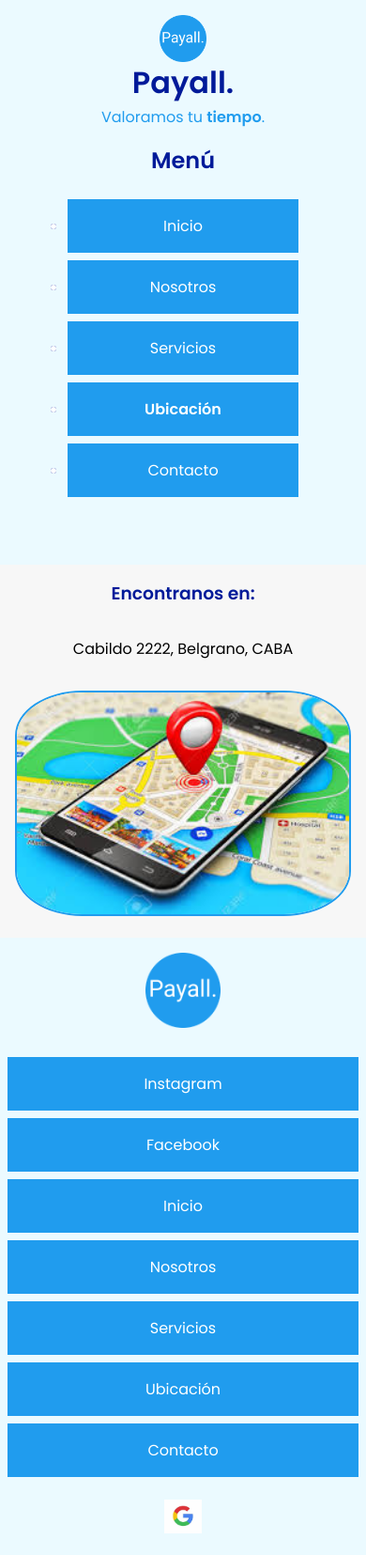
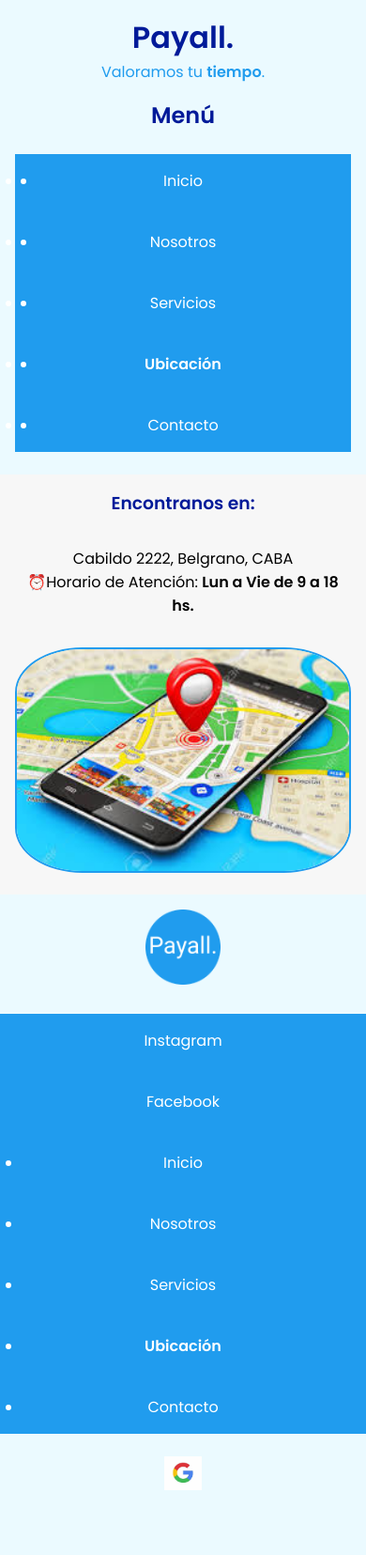
Before and after one commit to maxivienni90/proyecto, a plain HTML site: page ubicacion.html in a window 390 px wide. Shown: the whole page at 94% size. After the commit the page ends 1609 px from the top, so only its background shows below. Drawn offline with Linux system fonts and the light colour scheme.

Commit message:
actualización flex

```diff
--- a/estilo.css
+++ b/estilo.css
@@ -4,14 +4,13 @@
     font-family: 'Poppins', sans-serif;
     /*la fuente es provisoria, ya seleccioné una pero voy a seguir buscando*/
 }
-header{
+.header{
     background-image: url(./img2/apple-touch-icon.png);
     background-repeat: no-repeat;
     background-position: center left;
     background-size: 50px;
     text-align: center;
     color: #209CEE;
-    padding: 1rem;
 }
 h1{
     text-align: center;
@@ -87,16 +86,20 @@
     max-width: 400px;
 }
 .menu{
-    padding: 1rem;
     color: white;
     background-color: #209CEE;
     text-align: center;
-    display:inline-block;
+    display:flexbox;
+    flex-flow: row;
     text-decoration: none;
+    width: 100%;
+    position: absolute;
+    position: sticky;
 }
 li{
     display: inline-block;
     text-decoration: none;
+    padding: 1rem;
 }
 a{
     display: inline-block;
@@ -114,8 +117,10 @@
     color: white;
     background-color: #209CEE;
     text-align: center;
-    display:inline-block;
+    display: flexbox;
+    flex-flow: row;
     text-decoration: none;
+    width: 100%;
 }
 .logoFooter{
     margin: 1rem;
@@ -137,7 +142,6 @@
         background-size: 50px;
         text-align: center;
         color: #209CEE;
-        padding: 3rem;
         margin: 1rem;
         text-decoration: none;
     }
@@ -146,6 +150,7 @@
         display: grid;
         grid-template-columns: repeat(1, auto);
         grid-template-rows: repeat(5, auto);
+        text-decoration: none;
         grid-template-areas:
         "header"
         "contenidoTitulo"
@@ -157,11 +162,13 @@
         background-color: #ebfaff;
         color:#001a99;
         grid-area: header;
+        text-decoration: none;
     }
     .contenidoTitulo{
         padding: 1rem;
         background-color: #f7f7f7;
         grid-area: contenidoTitulo;
+        text-decoration: none;
         width: 100%;
     }
     .sidebar{
@@ -169,6 +176,7 @@
         background-color: #f7f7f7;
         text-align: center;
         grid-area: sidebar;
+        text-decoration: none;
     }
     .cajaImagen{
         padding: 1rem;
@@ -176,6 +184,7 @@
         text-align: center;
         grid-area: cajaImagen;
         background-color: #f7f7f7;
+        text-decoration: none;
     }
     .footer {
         background: #ebfaff;
@@ -192,14 +201,18 @@
         "sidebar"
         "cajaImagen"
         "footer";
+        text-decoration: none;
     }
     .menu{
-        padding: 1rem;
         color: white;
         background-color: #209CEE;
         text-align: center;
-        display:list-item;
+        display:flexbox;
+        flex-flow: row;
         text-decoration: none;
+        width: 100%;
+        position: absolute;
+        position: sticky;
     }
     li{
         display: list-item;
--- a/ubicacion.html
+++ b/ubicacion.html
@@ -21,12 +21,12 @@
             <p>Valoramos tu <strong>tiempo</strong>.</p>
             <nav>
                 <h2>Menú</h2>
-                <ul>
-                    <li><a class="menu" href="./index.html">Inicio</a></li>
-                    <li><a class="menu" href="./nosotros.html">Nosotros</a></li>
-                    <li><a class="menu" href="./servicios.html">Servicios</a></li>
-                    <li><a class="menu" href="./ubicacion.html"><strong>Ubicación</strong></a></li>
-                    <li><a class="menu" href="./contacto.html">Contacto</a></li>
+                <ul class="menu">
+                    <li ><a href="./index.html">Inicio</a></li>
+                    <li><a href="./nosotros.html">Nosotros</a></li>
+                    <li><a href="./servicios.html">Servicios</a></li>
+                    <li><a href="./ubicacion.html"><strong>Ubicación</strong></a></li>
+                    <li><a href="./contacto.html">Contacto</a></li>
                 </ul>
             </nav>
         </header>
@@ -35,6 +35,7 @@
         </div>
         <aside class="sidebar">
             <P>Cabildo 2222, Belgrano, CABA</P>
+            <p>⏰Horario de Atención: <strong>Lun a Vie de 9 a 18 hs.</strong>
         </aside>
         <div class="cajaImagen">
             <img class="imgSection" src="./img2/ubicación.jfif" alt="Mapa">
@@ -42,14 +43,14 @@
 <!--La idea es que las "section" tengan alturas similares...-->
         <footer class="footer">
             <img class="logoFooter" src="./img2/apple-touch-icon.png" alt="Icono">
-            <ul>
-                <li class="menuFooter">Instagram</li> <!--en cuanto se cree la cuenta se vincula-->
-                <li class="menuFooter">Facebook</li> <!--en cuanto se cree la cuenta se vincula-->
-                <li><a class="menuFooter" href="./index.html">Inicio</a></li>
-                <li><a class="menuFooter" href="./nosotros.html">Nosotros</a></li>
-                <li><a class="menuFooter" href="./servicios.html">Servicios</a></li>
-                <li><a class="menuFooter" href="./ubicacion.html">Ubicación</a></li>
-                <li><a class="menuFooter" href="./contacto.html">Contacto</a></li>
+            <ul class="menu">
+                <li>Instagram</li> <!--en cuanto se cree la cuenta se vincula-->
+                <li>Facebook</li> <!--en cuanto se cree la cuenta se vincula-->
+                <li><a href="./index.html">Inicio</a></li>
+                <li><a href="./nosotros.html">Nosotros</a></li>
+                <li><a href="./servicios.html">Servicios</a></li>
+                <li><a href="./ubicacion.html"><strong>Ubicación</strong></a></li>
+                <li><a href="./contacto.html">Contacto</a></li>
             </ul>
             <p><a href="http://www.google.com" target="_blank"><img class="iconoGoogle" src="./img2/descarga.jfif"></a></p>
         </footer>
```
Also changed, not shown: contacto.html (+15 -18 lines), index.html (+14 -14 lines), nosotros.html (+15 -15 lines), servicios.html (+15 -15 lines).
